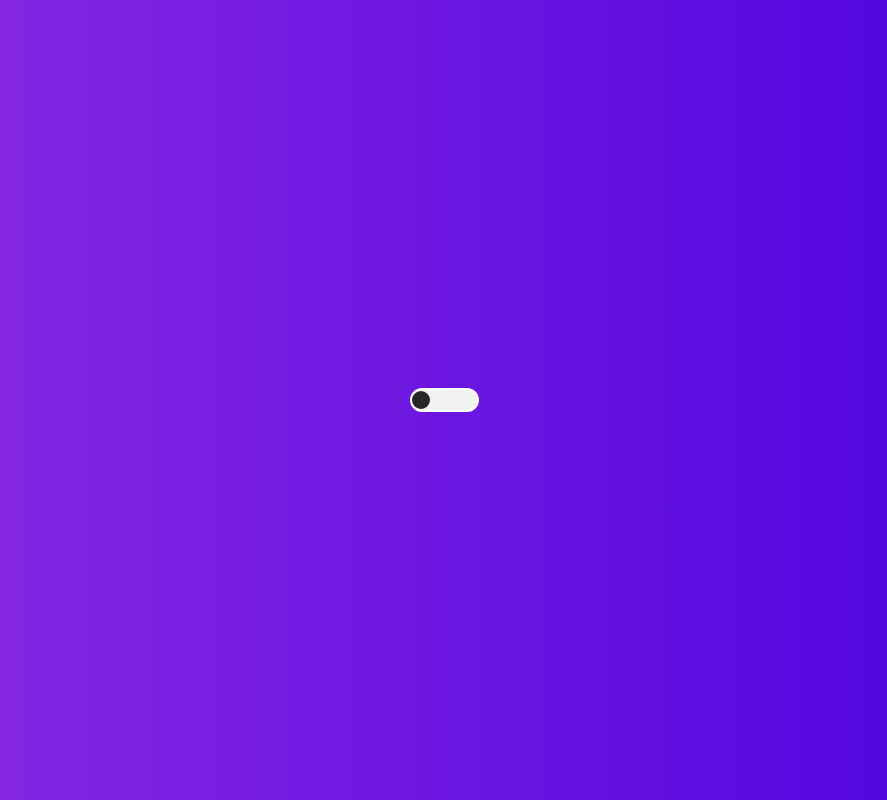
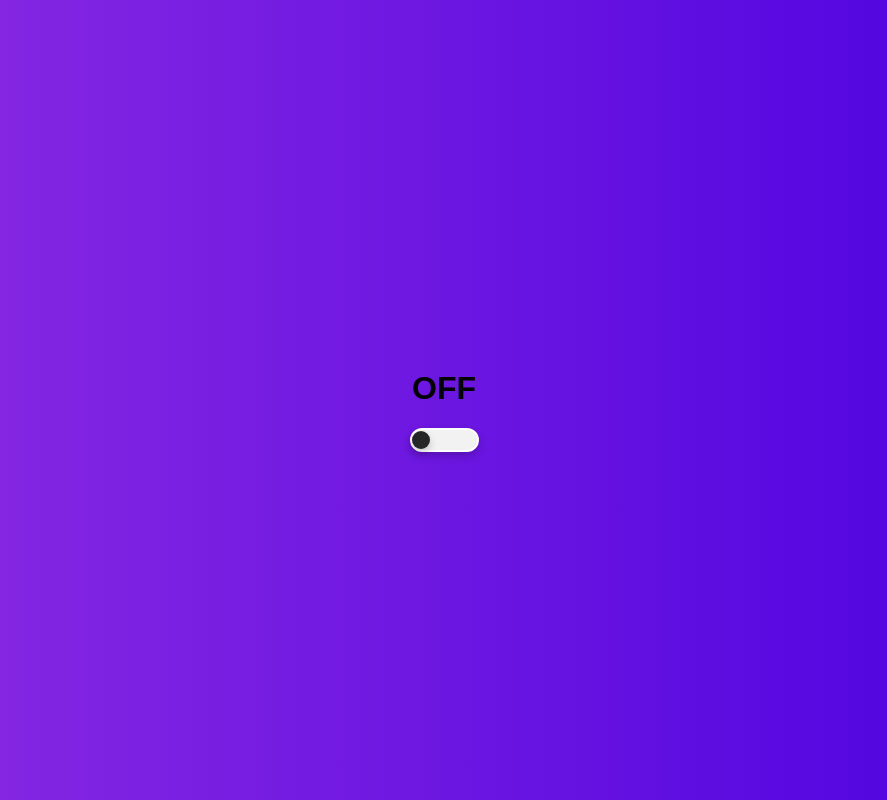
Before and after one commit to riccjohn/react-ui-animations, a React (Create React App) app: page / in a window 1280 px wide. Shown: the whole page, without its empty margins (196-1083 px from the left). Built offline with nearby package versions, Linux system fonts and the light colour scheme.

Commit message:
Got test toggle switch working

```diff
--- a/src/components/AnimeTest.js
+++ b/src/components/AnimeTest.js
@@ -2,18 +2,34 @@ import React, { Component } from 'react';
 import anime from 'animejs';
 
 class AnimeTest extends Component {
-  componentDidMount() {
-    var cssSelector = anime({
-      targets: '#cssSelector',
-      duration: 3000,
-      translateX: 250,
+  constructor() {
+    super();
+    this.state = {
+      on: false,
+    };
+    this.slide = this.slide.bind(this);
+  }
+  slide() {
+    anime({
+      targets: '.slider',
+      duration: 250,
+      translateX: this.state.on ? 0 : 47,
+      easing: [0.4, 0.1, 0.6, 0.9],
+      elasticity: 0,
+    });
+
+    this.setState({
+      on: !this.state.on,
     });
   }
+
+  componentDidMount() {}
 
   render() {
     return (
       <div className="main-container flex column center-all">
-        <div className="switch flex">
+        {this.state.on ? <h1>ON</h1> : <h1>OFF</h1>}
+        <div className="switch flex" onClick={this.slide}>
           <div className="slider" />
         </div>
       </div>
--- a/src/index.css
+++ b/src/index.css
@@ -41,6 +41,7 @@ body {
   border: 2px solid white;
   background-color: #f2f2f2;
   align-items: center;
+  box-shadow: 0 4px 8px 0 rgba(0, 0, 0, 0.2);
 }
 
 .slider {
@@ -49,4 +50,5 @@ body {
   width: 18px;
   height: 18px;
   border-radius: 50%;
+  box-shadow: 0 4px 8px 0 rgba(0, 0, 0, 0.2);
 }
```
